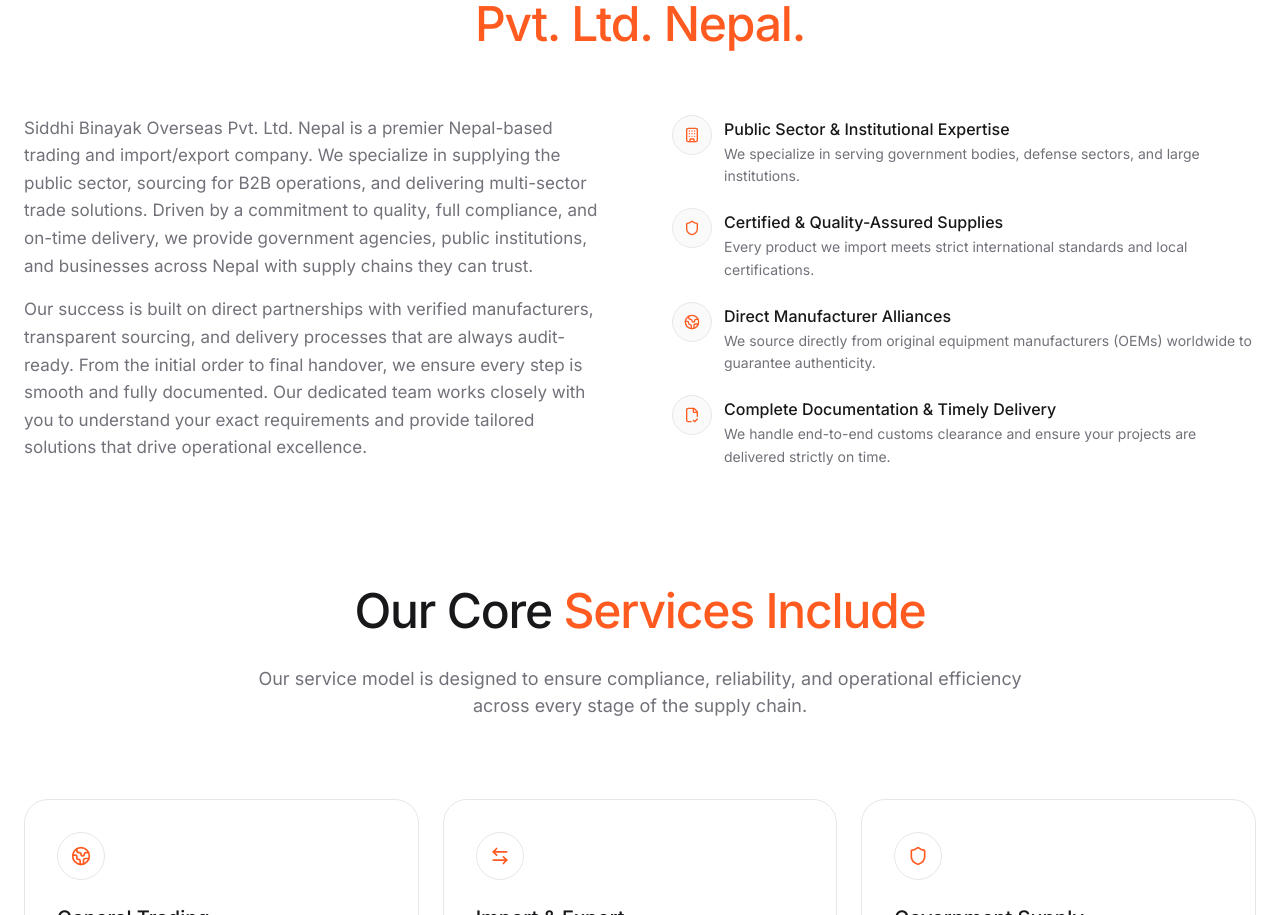
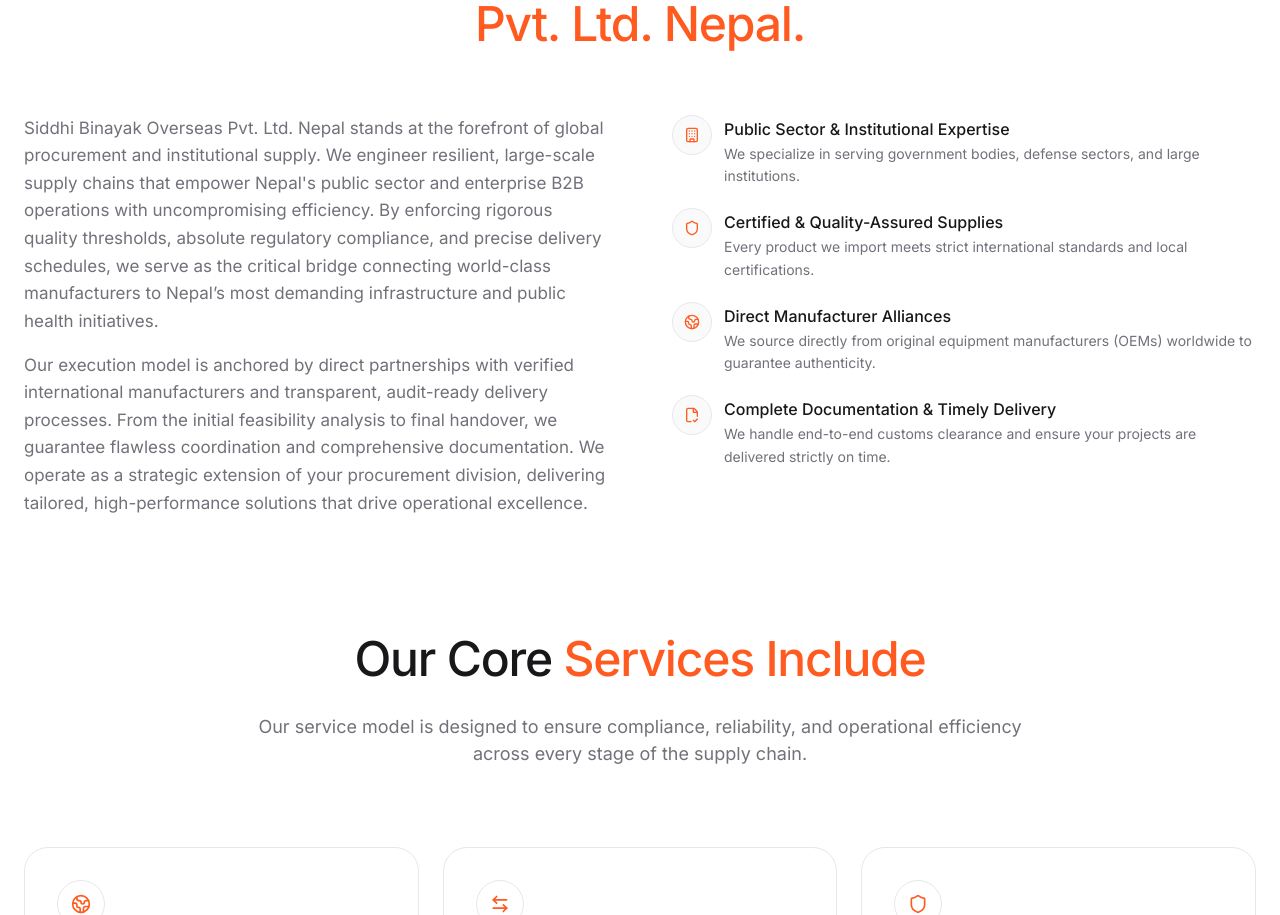
Before and after one commit to rajanthakulla/siddhi-binayak, a Next.js app: page / in a window 1280 px wide. Shown: the part 1071-1986 px from the top of the page. Built offline with nearby package versions, Linux system fonts and the light colour scheme.

Commit message:
Rephrase Why Us intro text to be more professional and authoritative

```diff
--- a/src/app/page.tsx
+++ b/src/app/page.tsx
@@ -250,10 +250,10 @@
               <div className="flex flex-col gap-6">
                 <div className="flex flex-col gap-4 font-sans text-[17px] text-text-secondary leading-relaxed">
                   <p>
-                    Siddhi Binayak Overseas Pvt. Ltd. Nepal is a premier Nepal-based trading and import/export company. We specialize in supplying the public sector, sourcing for B2B operations, and delivering multi-sector trade solutions. Driven by a commitment to quality, full compliance, and on-time delivery, we provide government agencies, public institutions, and businesses across Nepal with supply chains they can trust.
+                    Siddhi Binayak Overseas Pvt. Ltd. Nepal stands at the forefront of global procurement and institutional supply. We engineer resilient, large-scale supply chains that empower Nepal's public sector and enterprise B2B operations with uncompromising efficiency. By enforcing rigorous quality thresholds, absolute regulatory compliance, and precise delivery schedules, we serve as the critical bridge connecting world-class manufacturers to Nepal’s most demanding infrastructure and public health initiatives.
                   </p>
                   <p>
-                    Our success is built on direct partnerships with verified manufacturers, transparent sourcing, and delivery processes that are always audit-ready. From the initial order to final handover, we ensure every step is smooth and fully documented. Our dedicated team works closely with you to understand your exact requirements and provide tailored solutions that drive operational excellence.
+                    Our execution model is anchored by direct partnerships with verified international manufacturers and transparent, audit-ready delivery processes. From the initial feasibility analysis to final handover, we guarantee flawless coordination and comprehensive documentation. We operate as a strategic extension of your procurement division, delivering tailored, high-performance solutions that drive operational excellence.
                   </p>
                 </div>
               </div>
--- a/src/app/why-us/page.tsx
+++ b/src/app/why-us/page.tsx
@@ -27,10 +27,10 @@
           <ScrollReveal delay={0.25}>
             <div className="flex flex-col gap-4 font-sans text-[18px] text-text-secondary leading-relaxed max-w-3xl">
               <p>
-                Siddhi Binayak Overseas Pvt. Ltd. Nepal is a premier Nepal-based trading and import/export company. We specialize in supplying the public sector, sourcing for B2B operations, and delivering multi-sector trade solutions.
+                Siddhi Binayak Overseas Pvt. Ltd. Nepal stands at the forefront of global procurement and institutional supply. We engineer resilient, large-scale supply chains that empower Nepal's public sector and enterprise B2B operations with uncompromising efficiency.
               </p>
               <p>
-                Driven by a commitment to quality, full compliance, and on-time delivery, we provide government agencies, public institutions, and businesses across Nepal with supply chains they can trust.
+                By enforcing rigorous quality thresholds, absolute regulatory compliance, and precise delivery schedules, we serve as the critical bridge connecting world-class manufacturers to Nepal’s most demanding infrastructure, defense, and public health initiatives.
               </p>
             </div>
           </ScrollReveal>
```
